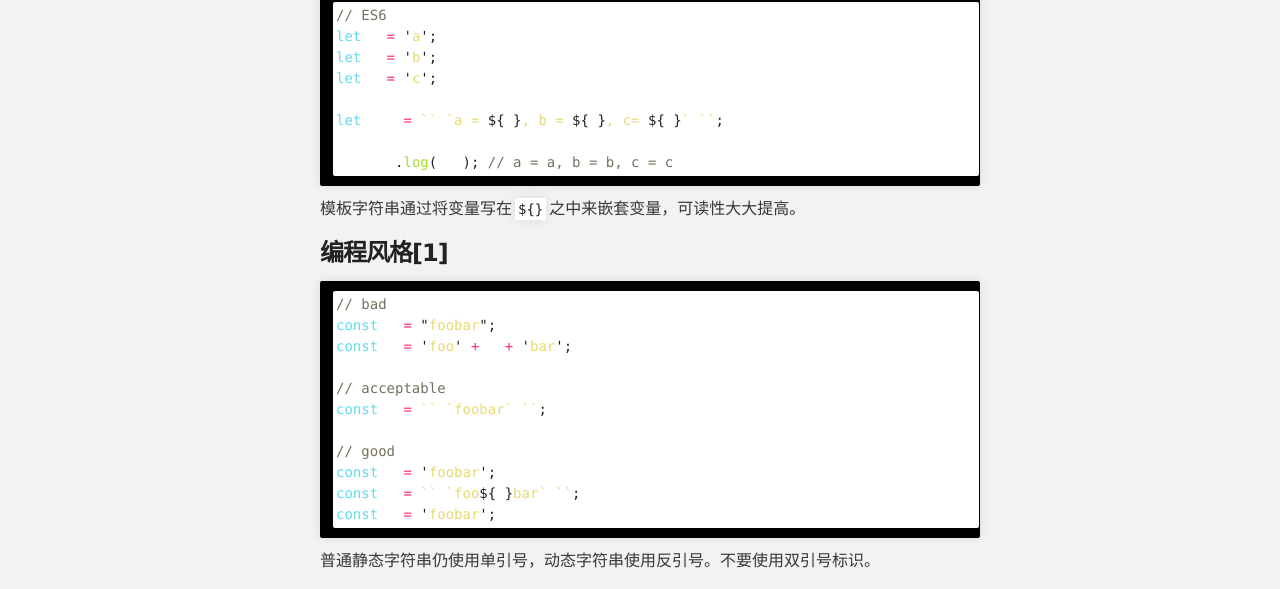
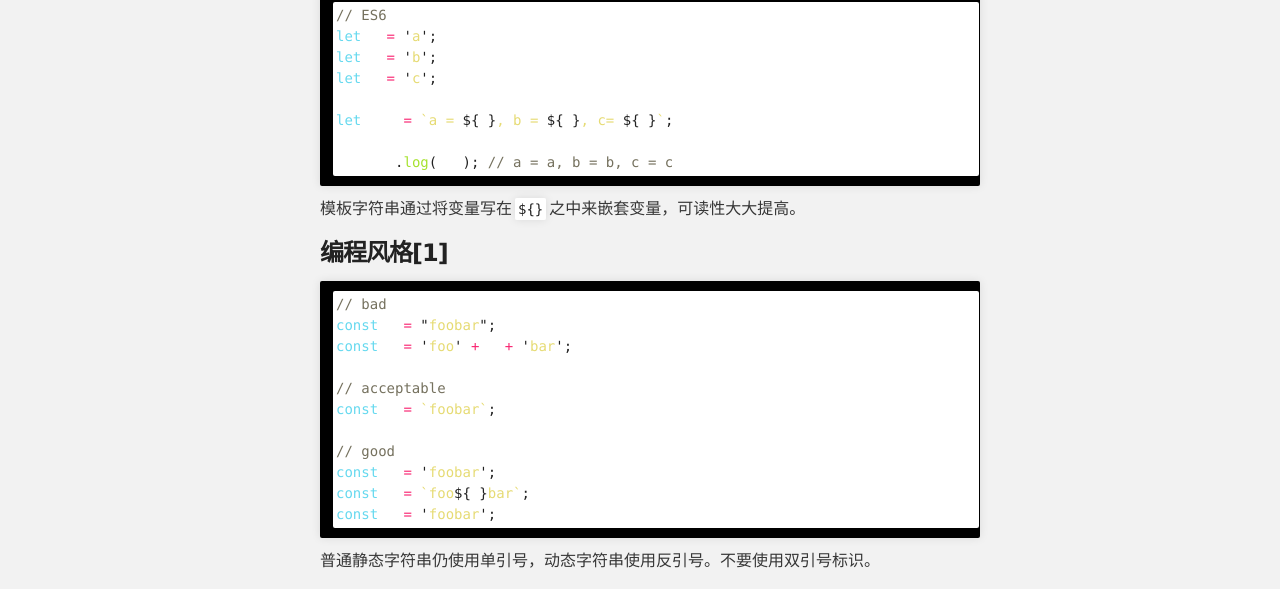
Before and after one commit to KarlBao/Blog, a Jekyll site: the page built from _posts/2016-12-12-[ES6]字符串编程风格.md, in a window 1280 px wide. Shown: the part 867-1456 px from the top of the page. Built offline with Jekyll 4.4.1, drawn with Linux system fonts in a browser that asks for light colours.

Commit message:
Revert "markdown escape"
This reverts commit d714eb44ff7246970e3ed8ebf4f1d19fdc234e6b.

````diff
--- a/_posts/2016-12-12-[ES6]字符串编程风格.md
+++ b/_posts/2016-12-12-[ES6]字符串编程风格.md
@@ -27,7 +27,7 @@ let a = 'a';
 let b = 'b';
 let c = 'c';
 
-let str = `` `a = ${a}, b = ${b}, c= ${c}` ``;
+let str = `a = ${a}, b = ${b}, c= ${c}`;
 
 console.log(str); // a = a, b = b, c = c
 ```
@@ -42,11 +42,11 @@ const a = "foobar";
 const b = 'foo' + a + 'bar';
 
 // acceptable
-const c = `` `foobar` ``;
+const c = `foobar`;
 
 // good
 const a = 'foobar';
-const b = `` `foo${a}bar` ``;
+const b = `foo${a}bar`;
 const c = 'foobar';
 ```
 
````
